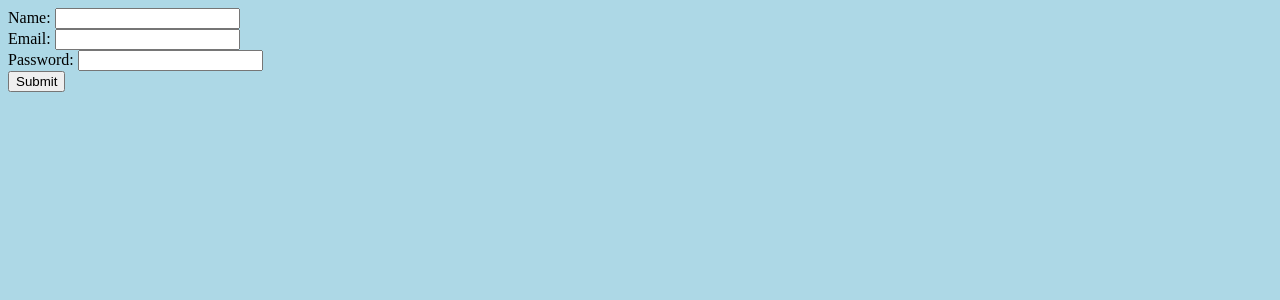
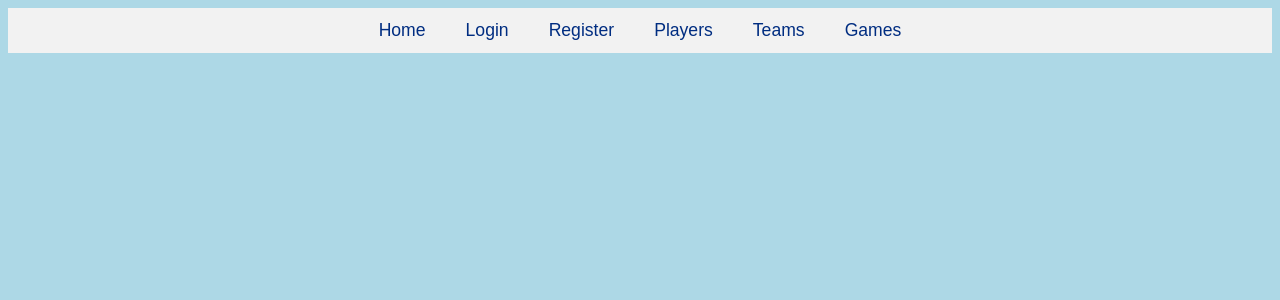
Before and after one commit to killahkik/LSST, a PHP site: page /Home.html in a window 1280 px wide. Shown: the top 300 px of the page. Run offline with PHP 8.4, Linux system fonts and the light colour scheme.

Commit message:
add more pages, add WIP registration/login

```diff
--- a/Website/Home.html
+++ b/Website/Home.html
@@ -4,20 +4,16 @@
     <head>
         <meta charset="UTF-8">
         <meta name="viewport" content="width=device-width, initial-scale=1.0">
-        <title>Submit Data</title>
+        <title>LSST</title>
     </head>
     <body>
-        <form action="submit.php" method="post">
-            <label for="name">Name:</label>
-            <input type="text" id="name" name="name" required>
-            <br>
-            <label for="email">Email:</label>
-            <input type="email" id="email" name="email" required>
-            <br>
-            <label for="password">Password:</label>
-            <input type="password" id="password" name="password" required>
-            <br>
-            <input type="submit" value="Submit">
-        </form>
+        <div class="nav">
+            <a href="Home.html">Home</a>
+            <a href="login.php">Login</a>
+            <a href="submit.php">Register</a>
+            <a href="searchplayers.html">Players</a>
+            <a href="searchteams.html">Teams</a>
+            <a href="searchgames.html">Games</a>
+        </div>
     </body>
     </html>
--- a/Website/stylesheet.css
+++ b/Website/stylesheet.css
@@ -1,3 +1,28 @@
 body {
+  font-family: 'Arial', sans-serif;
   background-color: lightblue;
 }
+
+div {
+  display: inline-block;
+}
+
+.nav {
+  display: flex;
+  justify-content: center;
+  align-items: center;
+  background-color: #f2f2f2;
+  padding: 12px 0;
+}
+
+.nav a {
+  color: #002d81;
+  text-decoration: none;
+  margin: 0 20px;
+  font-size: 1.1rem;
+  transition: color 0.3s ease;
+}
+
+.nav a:hover {
+  color: #041222;
+}
```
Also changed, not shown: Website/login.php (added, +70 -0 lines), Website/submit.php (+72 -7 lines).
